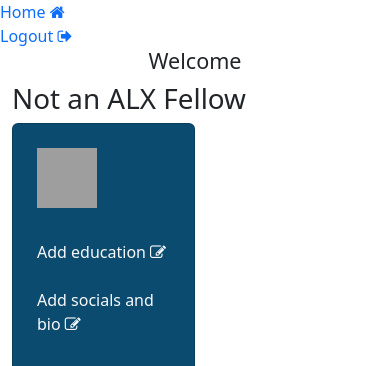
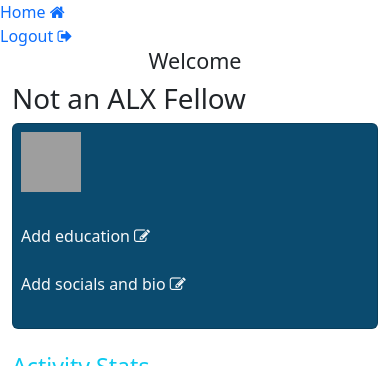
Before and after one commit to dukeofhazardz/Alxfolio, a Flask app: template templates/dashboard.html in a window 390 px wide. Shown: the top 366 px of the page. Run offline with Flask 3, Linux system fonts and the light colour scheme; the template is opened without the code that fills it, so the values that code supplies are empty; grey boxes are pictures that could not be loaded.

Commit message:
fixes responsiveness

```diff
--- a/templates/dashboard.html
+++ b/templates/dashboard.html
@@ -17,7 +17,7 @@
             Not an ALX Fellow
         </h1>
     {% endif %}
-    <div class="card w-50 p-4 bg-theme text-light">
+    <div class="card p-2 bg-theme text-light">
     <p><img src="https://github.com/{{user.login}}.png" class="img img-responsive" width="60px" height="60px" > {{ user.name }}</p>
     <p> {{ user.bio }} </p>
 
--- a/templates/home.html
+++ b/templates/home.html
@@ -14,7 +14,7 @@
 <div class="row">
 {% for user in all_users %}
 
-<div class="col-6">
+<div class="col-md-4">
     <div class="card bg-theme text-light">
 
         <div class="card-body">
--- a/templates/userPort.html
+++ b/templates/userPort.html
@@ -12,7 +12,7 @@
             Not an ALX Fellow
         </h1>
     {% endif %}
-    <div class="card w-50 p-4 bg-theme text-light">
+    <div class="card p-2 bg-theme text-light">
     <p><img src="https://github.com/{{user.login}}.png" class="img img-responsive" width="60px" height="60px" > {{ user.name }}</p>
 
 
```
